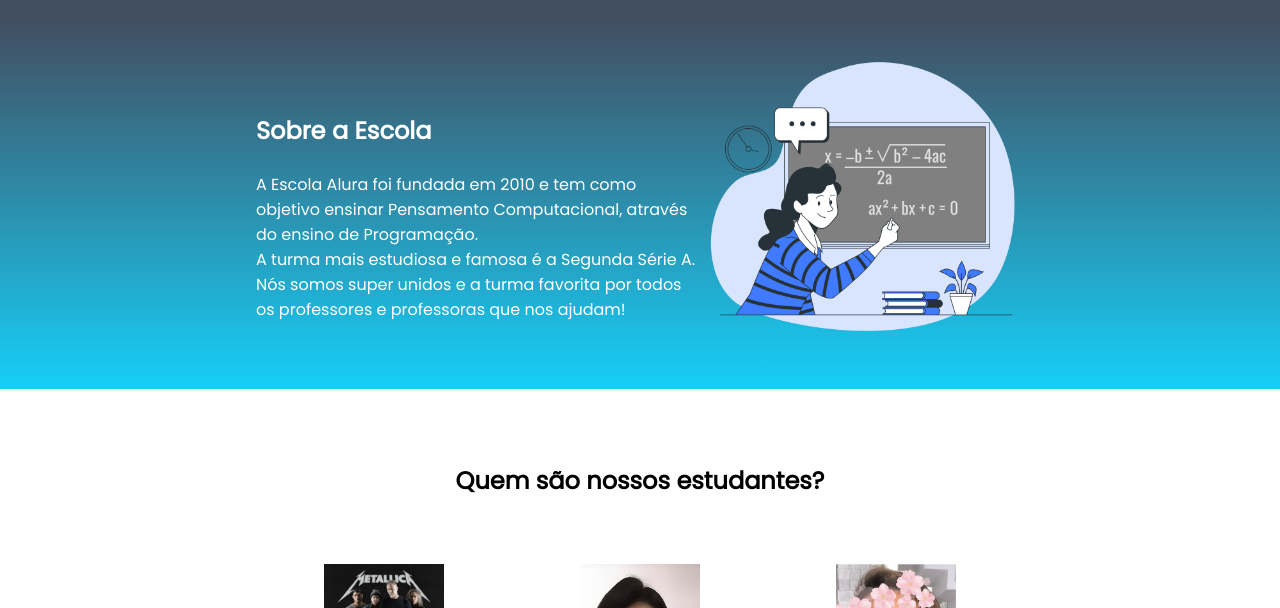
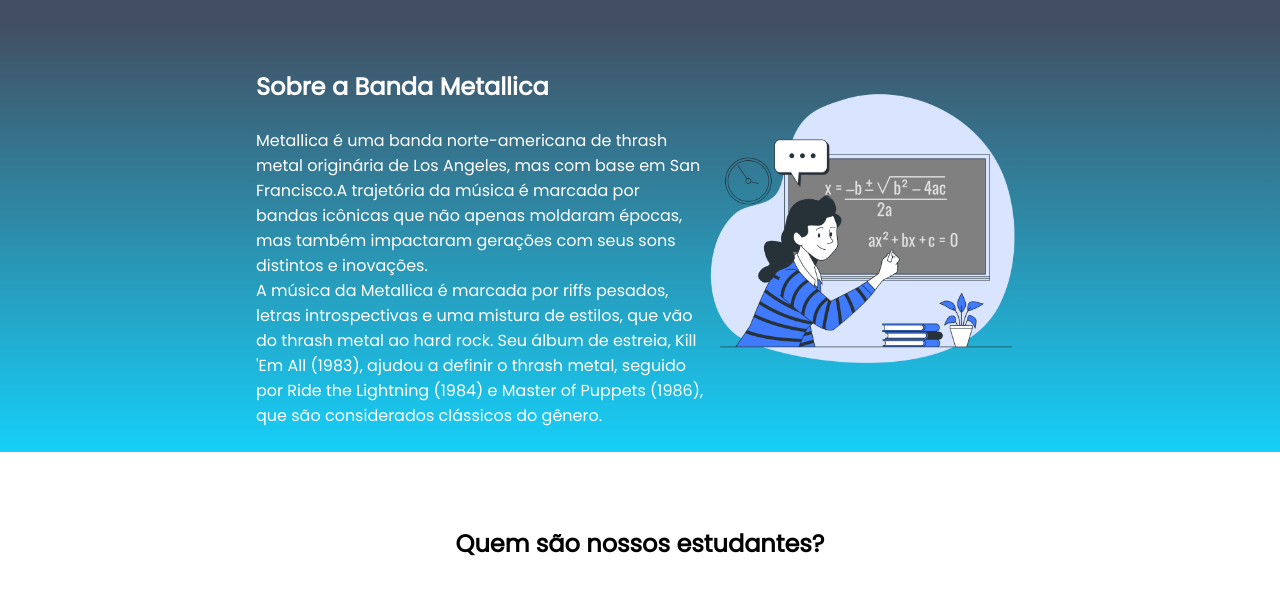
Before and after one commit to k4arma/projeto-feira-slipknot, a plain HTML site: page index.html in a window 1280 px wide. Shown: the part 56-664 px from the top of the page. Drawn offline with Linux system fonts and the light colour scheme.

Commit message:
cjckdoij

```diff
--- a/index.html
+++ b/index.html
@@ -22,11 +22,9 @@
     </header>
     <section id="escola">
         <div class="escola-div-conteudo">
-            <h2 class="escola-titulo">Sobre a Escola</h2>
-            <p class="escola-texto-um">A Escola Alura foi fundada em 2010 e tem como objetivo ensinar Pensamento
-                Computacional, através do ensino de Programação.</p>
-            <p class="escola-texto-dois">A turma mais estudiosa e famosa é a Segunda Série A. Nós somos super unidos e a
-                turma favorita por todos os professores e professoras que nos ajudam!</p>
+            <h2 class="escola-titulo">Sobre a Banda Metallica</h2>
+            <p class="escola-texto-um">Metallica é uma banda norte-americana de thrash metal originária de Los Angeles, mas com base em San Francisco.A trajetória da música é marcada por bandas icônicas que não apenas moldaram épocas, mas também impactaram gerações com seus sons distintos e inovações.</p>
+            <p class="escola-texto-dois">A música da Metallica é marcada por riffs pesados, letras introspectivas e uma mistura de estilos, que vão do thrash metal ao hard rock. Seu álbum de estreia, Kill 'Em All (1983), ajudou a definir o thrash metal, seguido por Ride the Lightning (1984) e Master of Puppets (1986), que são considerados clássicos do gênero.</p>
         </div>
         <img class="escola-imagem" src="Formula-bro.png" alt="imagem que representa uma professora em sala de aula">
     </section>
```
